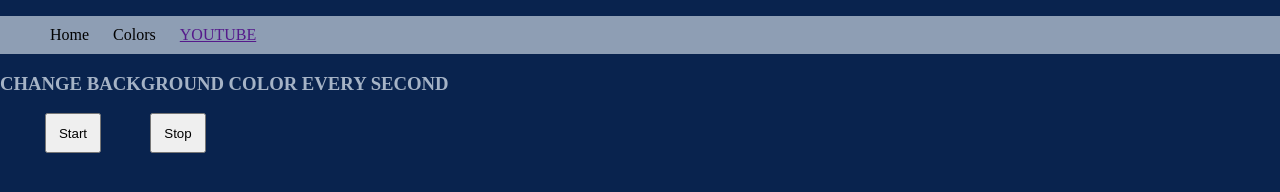
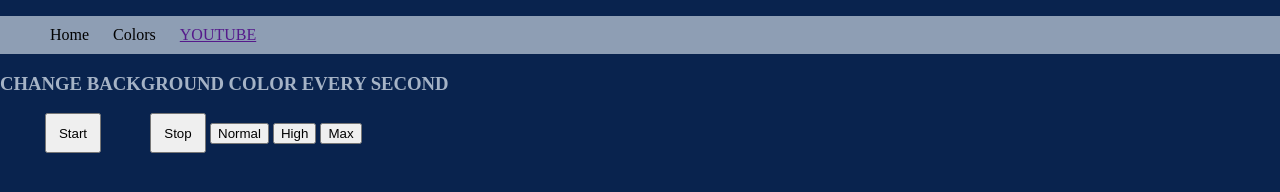
Before and after one commit to harsh81r/BackgroundColorChange_EverySecond, a plain HTML site: page index.html in a window 1280 px wide. Drawn offline with Linux system fonts and the light colour scheme.

Commit message:
Update index.html

```diff
--- a/index.html
+++ b/index.html
@@ -20,6 +20,7 @@
       <li><button class="color_ch" datacolor="Orange">Orange </button></li>
       <li><button class="color_ch" datacolor="purple">purple </button></li>
 
+
           </ul>
 
           </div>
@@ -41,6 +42,14 @@
 <div class="btn">
     <button id="start">Start</button>
 <button id="stop">Stop</button>
+
+<!-- <div class="btn1">  -->
+  <button id="Normal">Normal</button>
+  <button id="High">High</button>
+  <button id="Max">Max</button>
+<!-- </div> -->
+
+
 </div>
 
     <script src="script.js">
```
